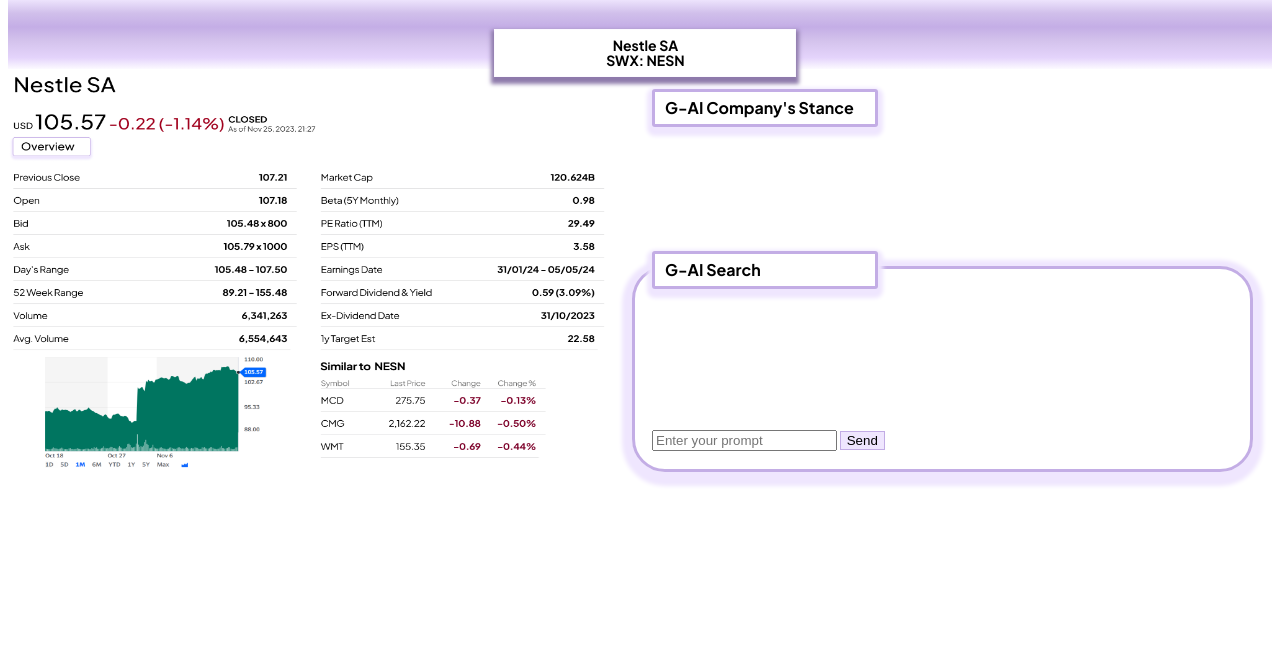
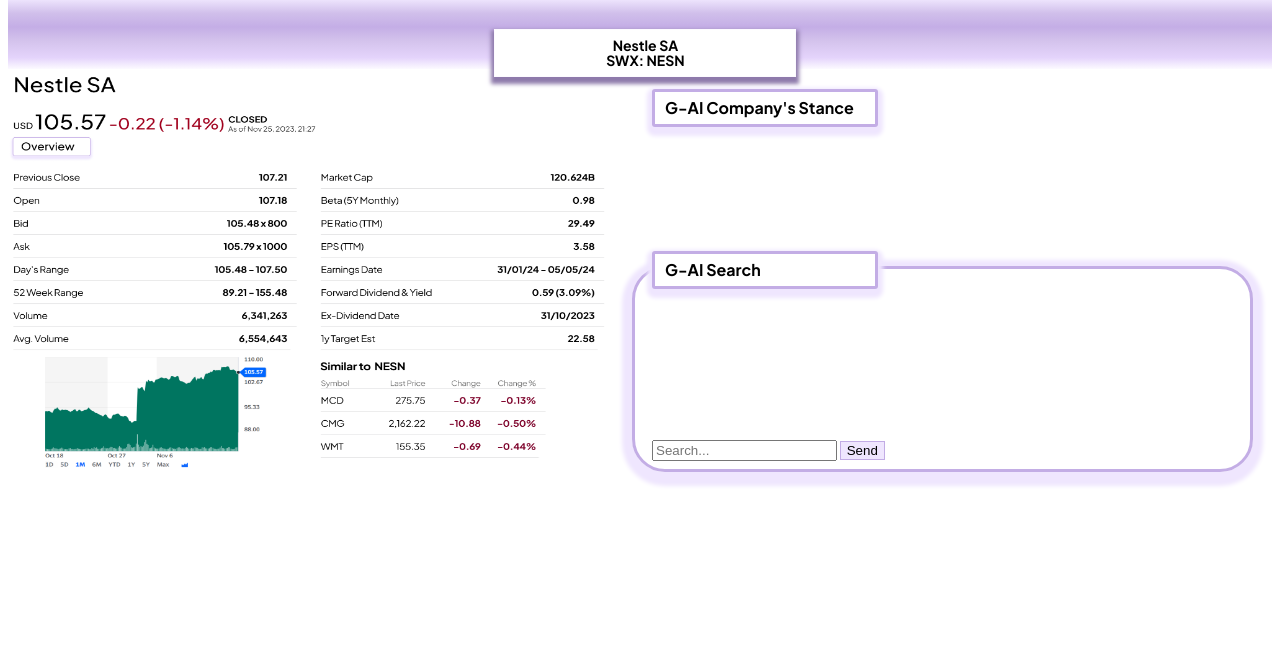
Before and after one commit to chicky-nuggies/g-ai, a Django app: template company/templates/company/company.html in a window 1280 px wide. Shown: the part 81-741 px from the top of the page. Run offline with Django 4.2, Linux system fonts and the light colour scheme; the template is opened without the code that fills it, so the values that code supplies are empty.

Commit message:
newwwwww

```diff
--- a/company/static/company/css/company.css
+++ b/company/static/company/css/company.css
@@ -157,7 +157,6 @@ nav{
     font-size: 12px;
     font-weight: bold;
     margin-top: 40px;
-    padding-top: 10px;
 }
 
 .issue2{
@@ -234,7 +233,7 @@ nav{
     margin-left: 10px;
     margin-left: 10px;
     text-align: left;
-    font-size: 12px;
+    font-size: 11px;
 
 }
 
@@ -242,7 +241,7 @@ nav{
 .chat_window form{
     position: absolute;
     left: 20px;
-    bottom: -90px;
+    bottom: -100px;
 
 }
 
--- a/company/templates/company/company.html
+++ b/company/templates/company/company.html
@@ -52,7 +52,7 @@
 
             <form method="POST">
                 {% csrf_token %}
-                <input type="text" name="user_input" placeholder="Enter your prompt">
+                <input type="text" name="user_input" placeholder="Search...">
                 <button class="btn" type="submit">Send</button>
             </form>
 
```
